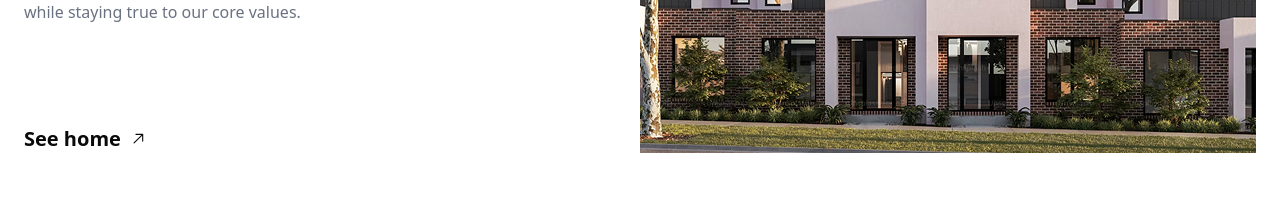
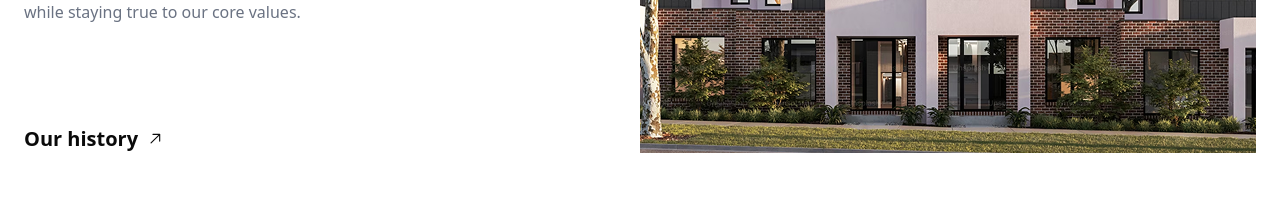
Before and after one commit to Kaveeshala/LandingPage, a Next.js app: page / in a window 1280 px wide. Shown: the part 3220-3435 px from the top of the page. Built offline with nearby package versions, Linux system fonts and the light colour scheme.

Commit message:
change the goal section

```diff
--- a/src/app/components/Goal.jsx
+++ b/src/app/components/Goal.jsx
@@ -26,7 +26,7 @@
             </p>
 
             <div className="flex items-center gap-2 mt-auto overflow-hidden hover:scale-102 transition transform hover:cursor-pointer">
-              <p className="text-xl font-semibold">See home</p>
+              <p className="text-xl font-semibold">Our history</p>
               <GoArrowUpRight size={18} />
             </div>
           </div>
```
